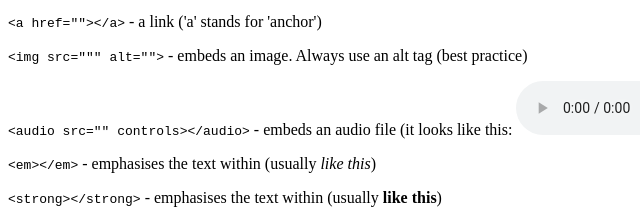
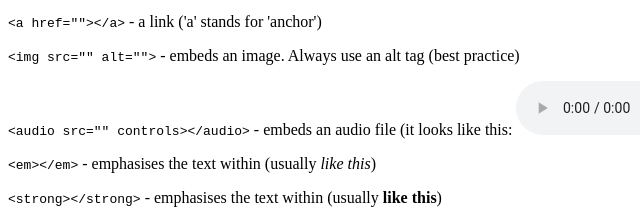
Before and after one commit to jlopenshaw41/html-scrapbook, a plain HTML site: page index.html in a window 1280 px wide. Shown: the part 1678-1897 px from the top of the page, 0-640 px from the left. Drawn offline with Linux system fonts and the light colour scheme.

Commit message:
fixed typo

```diff
--- a/index.html
+++ b/index.html
@@ -94,7 +94,7 @@
 
 <code><p>&lt;a href=""&gt;&lt;/a&gt;</code> - a link ('a' stands for 'anchor')</p>
 
-<code><p>&lt;img src=""" alt=""&gt;</code> - embeds an image. Always use an alt tag (best practice)</p>
+<code><p>&lt;img src="" alt=""&gt;</code> - embeds an image. Always use an alt tag (best practice)</p>
 
 <code><p>&lt;audio src="" controls&gt;&lt;/audio&gt;</code> - embeds an audio file (it looks like this: <audio src="" controls></audio>)</p>
 
```
